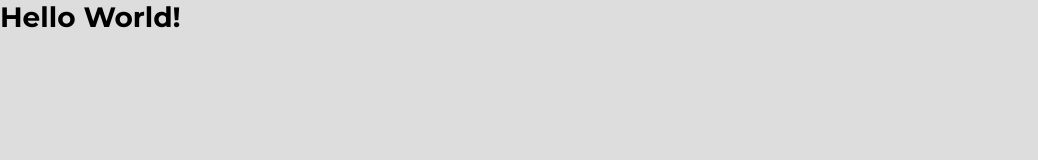
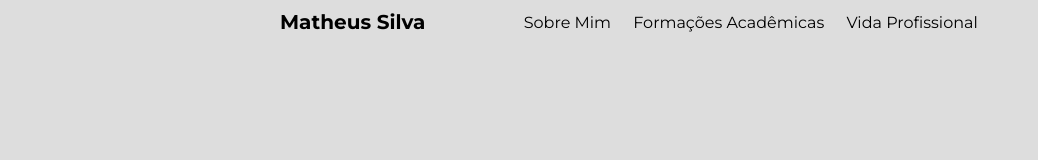
Before and after one commit to lmatheus-silva/PersonalPage, a plain HTML site: page index.html in a window 1280 px wide. Shown: the whole page, without its empty margins (0-1038 px from the left). Drawn offline with Linux system fonts and the light colour scheme.

Commit message:
Iniciado a fazer a barra de navegação

```diff
--- a/index.html
+++ b/index.html
@@ -12,6 +12,25 @@
 </head>
 
 <body>
-    <h1>Hello World!</h1>
+    <nav>
+        <h1>
+            Matheus Silva
+        </h1>
+
+        <ul>
+            <li>
+                <a href="">Sobre Mim</a>
+            </li>
+
+            <li>
+                <a href="">Formações Acadêmicas</a>
+            </li>
+
+            <li>
+                <a href="">Vida Profissional</a>
+            </li>
+        </ul>
+
+    </nav>
 </body>
 </html>
--- a/style.css
+++ b/style.css
@@ -35,3 +35,32 @@ a {
 h1, h2, h3, h4, h5, h6 {
     font: 700 1.75rem 'Montserrat', sans-serif;
 }
+
+nav {
+    padding: 0.625rem 0;
+    margin: 0 auto;
+
+    display: flex;
+    justify-content: space-between;
+    width: 100%;
+    max-width: 720px;
+}
+
+nav > h1 {
+    width: 20rem;
+    font-size: 1.25rem;
+}
+
+nav > ul {
+    display: flex;
+
+    width: 100%;
+    height: 100%;
+    align-self: center;
+    justify-content: space-evenly;
+}
+
+nav > ul > li
+{
+    list-style: none;
+}
```
